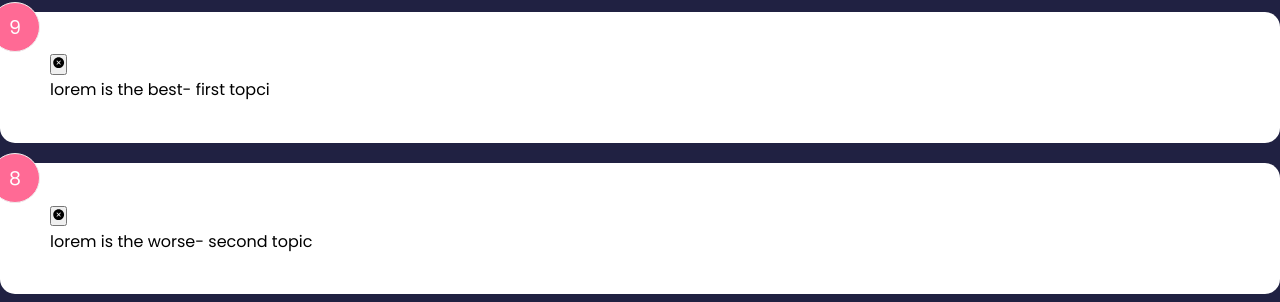
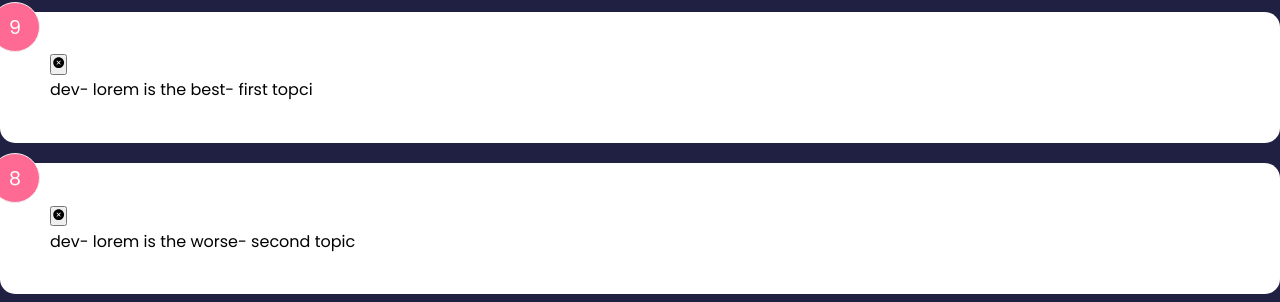
Before and after one commit to md-khandaker/feedback-app, a React (Create React App) app: page / in a window 1280 px wide. Shown: the part 426-728 px from the top of the page. Built offline with nearby package versions, Linux system fonts and the light colour scheme.

Commit message:
updated data

```diff
--- a/src/components/data/FeedbackData.js
+++ b/src/components/data/FeedbackData.js
@@ -2,12 +2,12 @@ const FeedbackData = [
   {
     id: 1,
     rating: 9,
-    text: "lorem is the best- first topci",
+    text: "dev- lorem is the best- first topci",
   },
   {
     id: 2,
     rating: 8,
-    text: "lorem is the worse- second topic",
+    text: "dev- lorem is the worse- second topic",
   },
   {
     id: 3,
```
